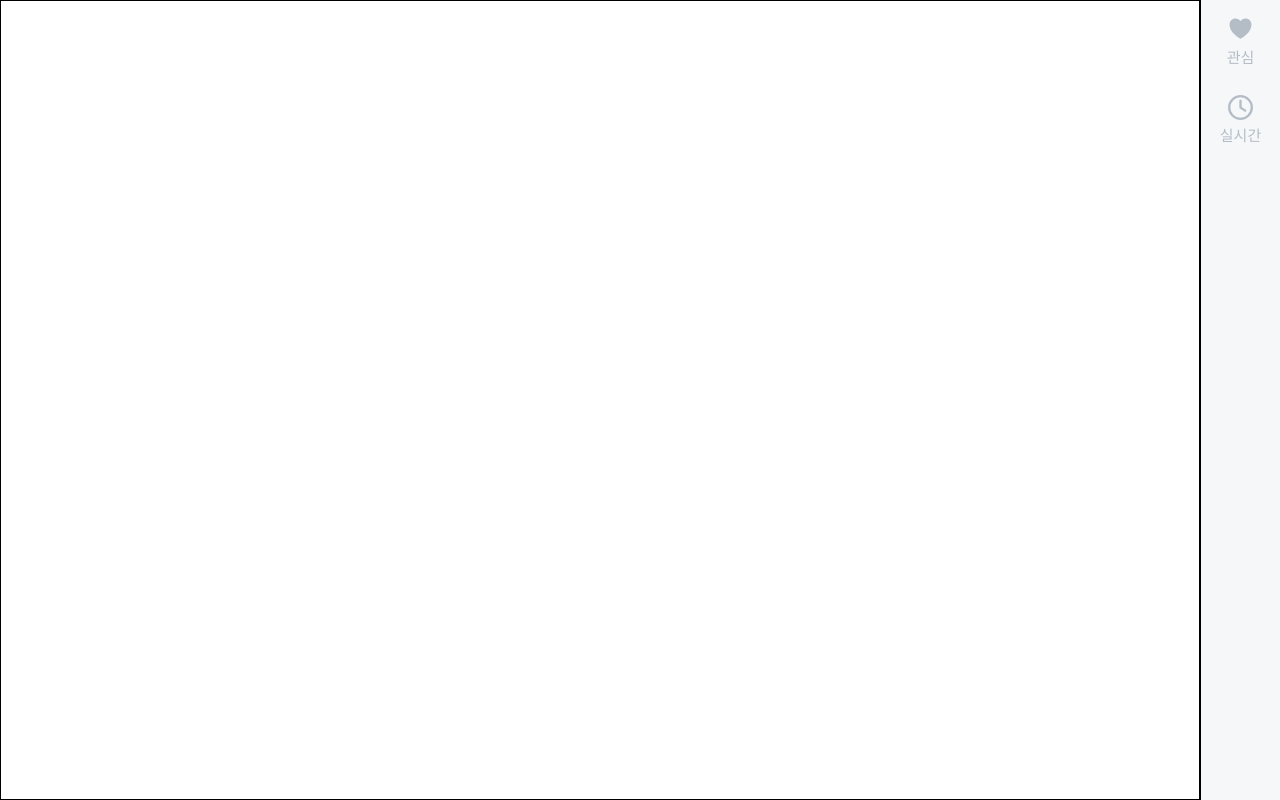
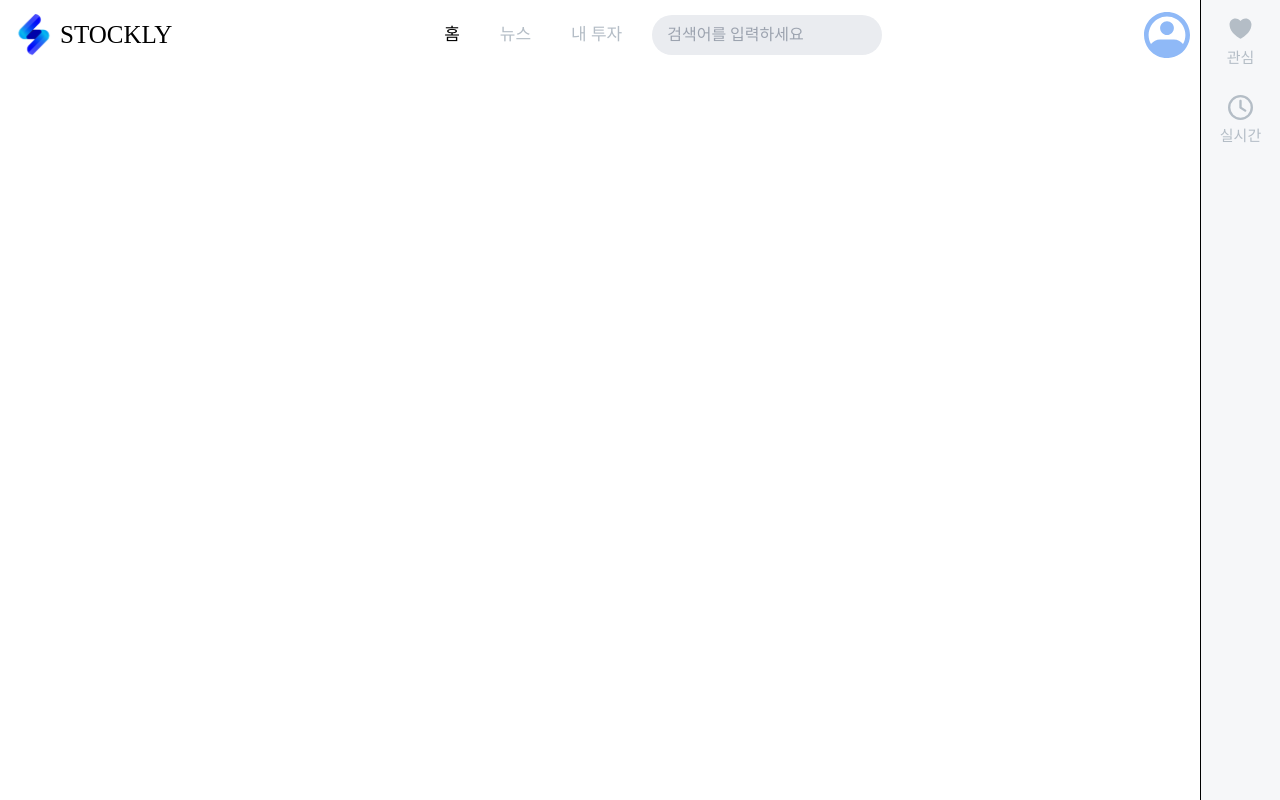
Before and after one commit to sykang519/StocklyFrontend, a React (Vite) app: page /main in a window 1280 px wide. Built offline with nearby package versions, Linux system fonts and the light colour scheme; a web font is replaced by a local one.

Commit message:
Add: 상단 navigation bar 생성

```diff
--- /dev/null
+++ b/src/components/TopNavBar.tsx
@@ -0,0 +1,29 @@
+import MainLogo from '../assets/icons/main_logo.svg';
+import ProfileIcon from '../assets/icons/profile_icon.svg';
+import useNavBarStore from '../zustand/TopNavBarStore';
+
+function TopNavBar() {
+    const {home, news, myinvest, handleClick} = useNavBarStore();
+  return (
+    <>
+      <div className="w-[100%] flex justify-between items-center">
+        <div className="flex items-center m-[10px] cursor-pointer">
+          <img src={MainLogo} className="w-[50px] h-[50px]" />
+          <p className="text-[25px]">STOCKLY</p>
+        </div>
+        <div className="flex items-center">
+          <div className={`text-[17px] mx-[20px] cursor-pointer ${home ? "text-[#000000]" : "text-[#B4BDC6]"}`} onClick={()=>handleClick("home")}>홈</div>
+          <div className={`text-[17px] mx-[20px] cursor-pointer ${news ? "text-[#000000]" : "text-[#B4BDC6]"}`} onClick={()=>handleClick("news")}>뉴스</div>
+          <div className={`text-[17px] mx-[20px] cursor-pointer ${myinvest ? "text-[#000000]" : "text-[#B4BDC6]"}`} onClick={()=>handleClick("myinvest")}>내 투자</div>
+          <input
+            placeholder="검색어를 입력하세요"
+            className="m-[10px] bg-Box-gray w-[230px] h-[40px] rounded-[30px] p-[15px]"
+          ></input>
+        </div>
+        <div className="m-[10px] cursor-pointer"><img src={ProfileIcon}/></div>
+      </div>
+    </>
+  );
+}
+
+export default TopNavBar;
--- a/src/pages/MainPage.tsx
+++ b/src/pages/MainPage.tsx
@@ -1,8 +1,10 @@
+import TopNavBar from "../components/TopNavBar";
+
 function MainPage() {
   return (
     <>
-     <div className="w-[100%] h-[100vh] border solid text-[50px]">
-
+     <div className="w-[100%] h-[100vh]">
+        <TopNavBar/>
      </div>
     </>
   );
--- /dev/null
+++ b/src/zustand/TopNavBarStore.tsx
@@ -0,0 +1,25 @@
+import { create } from 'zustand';
+
+interface NavBarState {
+  home: boolean;
+  news: boolean;
+  myinvest: boolean;
+  handleClick: (button: string) => void;
+}
+
+const useNavBarStore = create<NavBarState>((set) => ({
+  home: true,
+  news: false,
+  myinvest: false,
+  handleClick: (button: string) =>
+    set((state) => {
+      // home 누르는 경우
+      if (button==='home') {return {home:true, news:false, myinvest:false}}
+      else if (button==='news') {return {home:false, news:true, myinvest:false}}
+      else if (button==='myinvest') {return {home:false, news:false, myinvest:true}}
+
+      return state;
+    }),
+}));
+
+export default useNavBarStore;
--- a/tailwind.config.js
+++ b/tailwind.config.js
@@ -9,6 +9,7 @@ module.exports = {
       'MainBlue' : '#3182F6',
       'Bg-gray' : '#F6F7F9',
       'Icon-gray' : '#B4BDC6',
+      'Box-gray': '#EAECF0'
     }
   },
   plugins: [],
```
Also changed, not shown: src/assets/icons/profile_icon.svg (added).
